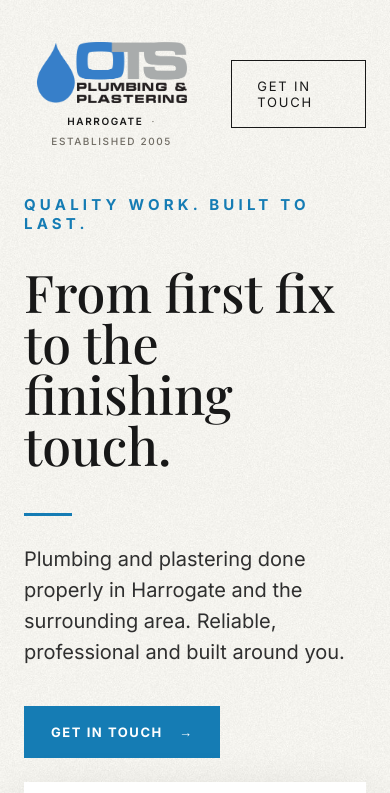
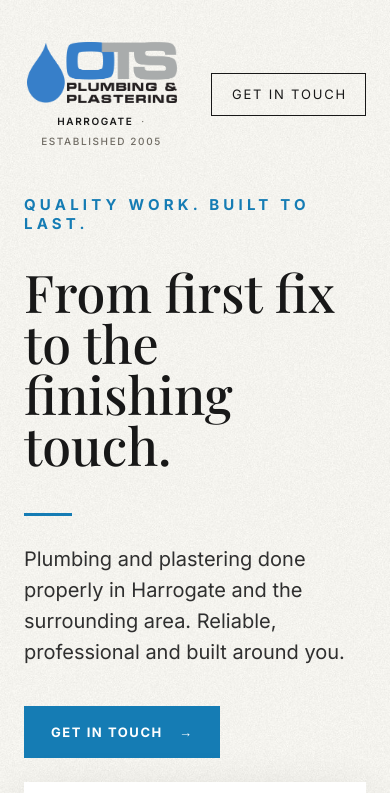
Before and after one commit to afawcett/OTS, a plain HTML site: page index.html in a window 390 px wide. Shown: the top 793 px of the page. Drawn offline with nearby package versions, Linux system fonts and the light colour scheme.

Commit message:
Center the mobile Get in touch nav button text.

```diff
--- a/styles.css
+++ b/styles.css
@@ -155,13 +155,18 @@
   text-decoration: none;
 }
 
-nav > a {
+nav > a:not(.nav-button) {
   padding-top: 17px;
 }
 
 .nav-button {
+  display: inline-flex;
+  align-items: center;
+  justify-content: center;
+  text-align: center;
   border: 1px solid var(--ink);
   padding: 17px 25px;
+  padding-left: calc(25px + 0.14em);
 }
 
 .hero {
@@ -438,6 +443,13 @@
     display: none;
   }
 
+  .nav-button {
+    white-space: nowrap;
+    line-height: 1;
+    padding: 14px 18px;
+    padding-left: calc(18px + 0.14em);
+  }
+
   .hero {
     grid-template-columns: 1fr;
     padding-top: 48px;
```
